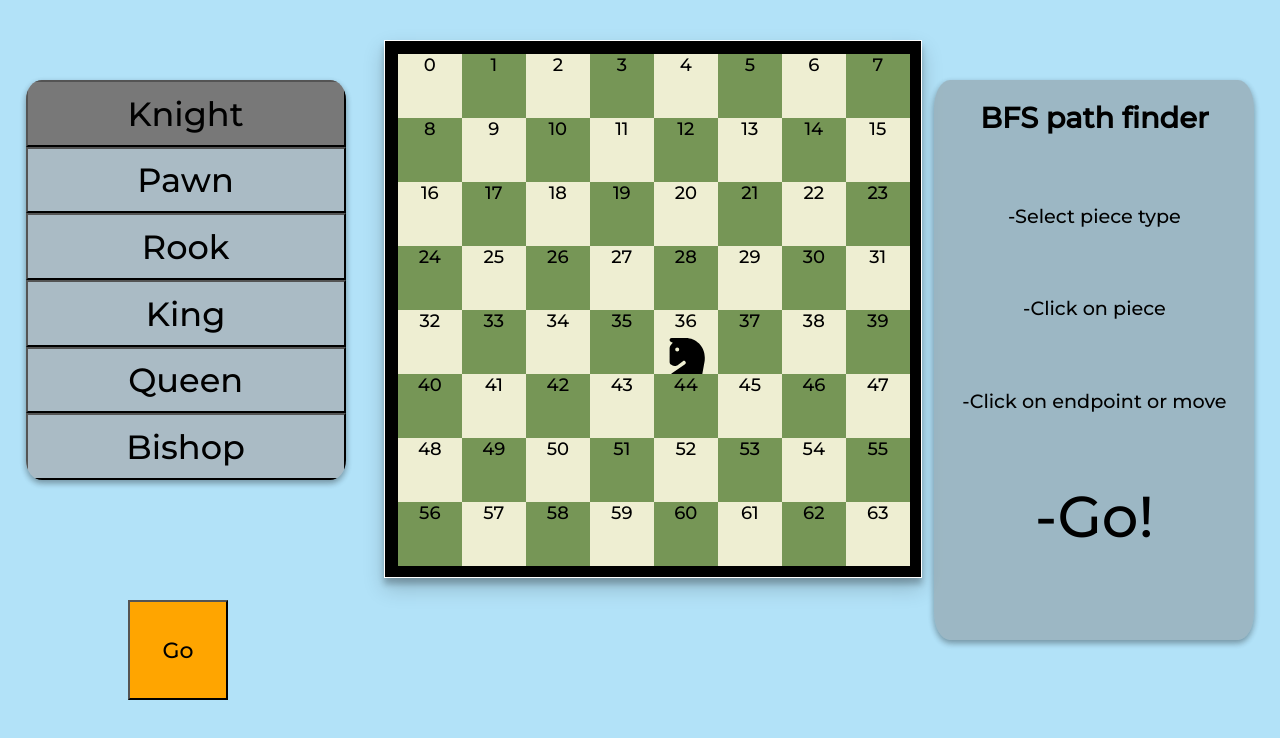
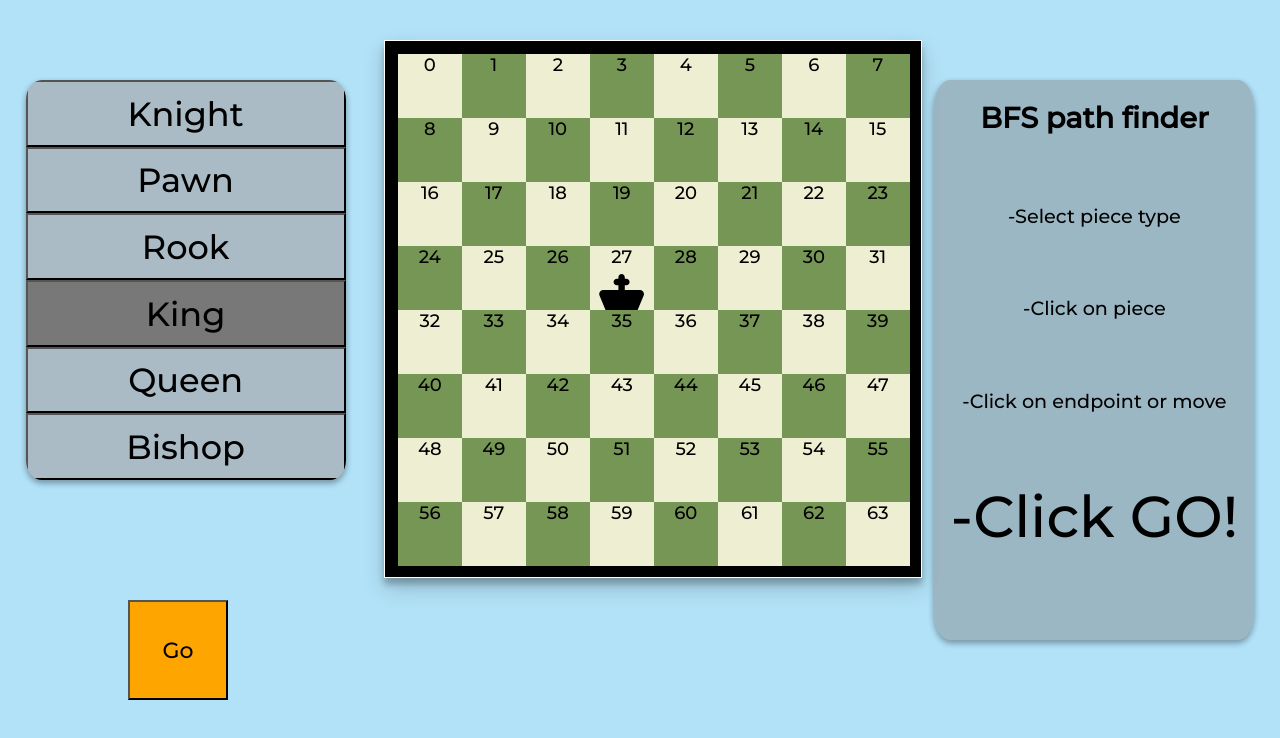
Before and after one commit to rafaelfontenele/chessboard, a React (Vite) app: page / in a window 1280 px wide. Shown: the top 738 px of the page. Built offline with nearby package versions, Linux system fonts and the light colour scheme.

Commit message:
updated changeSelectedType method

```diff
--- a/src/Chessboard.css
+++ b/src/Chessboard.css
@@ -151,7 +151,6 @@ body {
   background-position: center;
   background-size: 50%;
   background-repeat: no-repeat;
-  outline: 2px inset rgb(21, 9, 240);
   border-radius: 3%;
   z-index: 999;
 }
--- a/src/components/Chessboard.jsx
+++ b/src/components/Chessboard.jsx
@@ -12,8 +12,8 @@ function Chessboard() {
     selectedPiece: undefined,
     possibleMoves: [],
     path: [],
-    availableTypes: ['Knight', 'Pawn', 'Rook', 'King','Queen','Bishop'],
-    selectedType: 'Knight',
+    typesNotImplemented: ['Queen', 'Bishop', 'King'],
+    selectedType: 'King',
  } )
 
  const game = Game(state, setState);
@@ -21,17 +21,18 @@ function Chessboard() {
 
   useEffect( () => {
     //game.initiateBoard();
-    game.addPiece( 'Knight', "#000000", 'p1', 36)
+  }, [])
 
-  }, [])
+  useEffect( () => {
+    game.updatePossibleMoves();
+  }, [state.selectedPiece])
 
   useEffect( () => {
 
 
-    game.updatePossibleMoves();
+    game.addPiece(state.selectedType, '#000000','p1',27);
 
-
-  }, [state.selectedPiece])
+  }, [state.selectedType])
 
   const hoverCell = (index) => {
     const hoveredCell = state.board[index];
@@ -71,6 +72,9 @@ function Chessboard() {
 
 
   const go = () => {
+    game.clearBoard();
+
+    return
     if (!state.selectedPiece || state.path) return
 
 
@@ -98,24 +102,18 @@ function Chessboard() {
 
   }
 
-const selectType = (type) => {
 
-  setState( prev => {
-    return {...prev, selectedType: type};
-  })
-}
-
-
+const availableTypes = ['Knight', 'Pawn', 'Rook', 'King','Queen','Bishop'];
   return (
     <>
 
     <button className='go-btn' onClick={() => go()}>Go</button>
     <div className="type-selection">
 
-      {state.availableTypes.map( type => {
+      {availableTypes.map( type => {
         const isSelectedType = (state.selectedType == type) ? 'selected' : null
         return (
-          <button className={`type-btn ${isSelectedType}`} key={state.availableTypes.indexOf(type)} onClick={() => selectType(type)}>{type}</button>
+          <button className={`type-btn ${isSelectedType}`} key={availableTypes.indexOf(type)} onClick={() => game.changeSelectedType(type)}>{type}</button>
         )
 })}
 
@@ -125,7 +123,7 @@ const selectType = (type) => {
       <li>-Select piece type</li>
       <li>-Click on piece</li>
       <li>-Click on endpoint or move</li>
-      <li style={{fontSize: '1.2rem'}}>-Go!</li>
+      <li style={{fontSize: '1.2rem'}}>-Click GO!</li>
 
       </ol>
 
@@ -136,10 +134,9 @@ const selectType = (type) => {
       {state.board.map( (item, index) => {
 
         const cellColor = ( (   (index + 1)  +   Math.floor( (index) / 8 )    ) %2) ? 'light' : 'dark';
-        const isClickable = item ? 'clickable' : null;
+        const isClickable = item ? 'clickable' : 'clickable';
         const isSelected = state.selectedPiece ? (state.selectedPiece.index === index ? 'selected' : null) : null;
         let isPossibleMove = (state.possibleMoves.indexOf(index) == -1 ? false : true);
-        isPossibleMove = false;
         const pathClass = ((state.path.indexOf(index) == -1) ? null : 'path');
         const cellClasses = `cell ${cellColor} ${isClickable} ${isSelected} ${isPossibleMove ? 'highlight' : null} ${pathClass}`;
         const [x, y] = [...game.convertIndexToPosition(index)]
--- a/src/game/Game.jsx
+++ b/src/game/Game.jsx
@@ -62,7 +62,15 @@ export const Game = ( state, setState ) => {
         changePossibleMoves(moves);
 
         }
-
+      const changeSelectedType = (type) => {
+          clearBoard();
+          setState( prev => {
+            return {
+              ...prev,
+              selectedType: type
+                  };
+          })
+        }
       const movePiece = (indexFrom, indexTo) => {
 
         const piece = state.board[indexFrom];
@@ -151,8 +159,22 @@ export const Game = ( state, setState ) => {
         return (y * 8 + x);
       }
 
+      const clearBoard = () => {
 
-    return { alert, changeSelected, changeBoard, initiateBoard, updatePossibleMoves, addPiece, movePiece, convertIndexToPosition, convertPosToIndex, findShortestRoute}
+        setState( prev => {
+        return {...prev,
+            board: new Array(64).fill(undefined),
+            selectedPiece: undefined,
+            selectedType: undefined,
+            possibleMoves: []
+            }
+        })
+      }
+
+
+
+
+    return { alert, changeSelectedType, clearBoard, changeSelected, changeBoard, initiateBoard, updatePossibleMoves, addPiece, movePiece, convertIndexToPosition, convertPosToIndex, findShortestRoute}
 
 
 }
```
